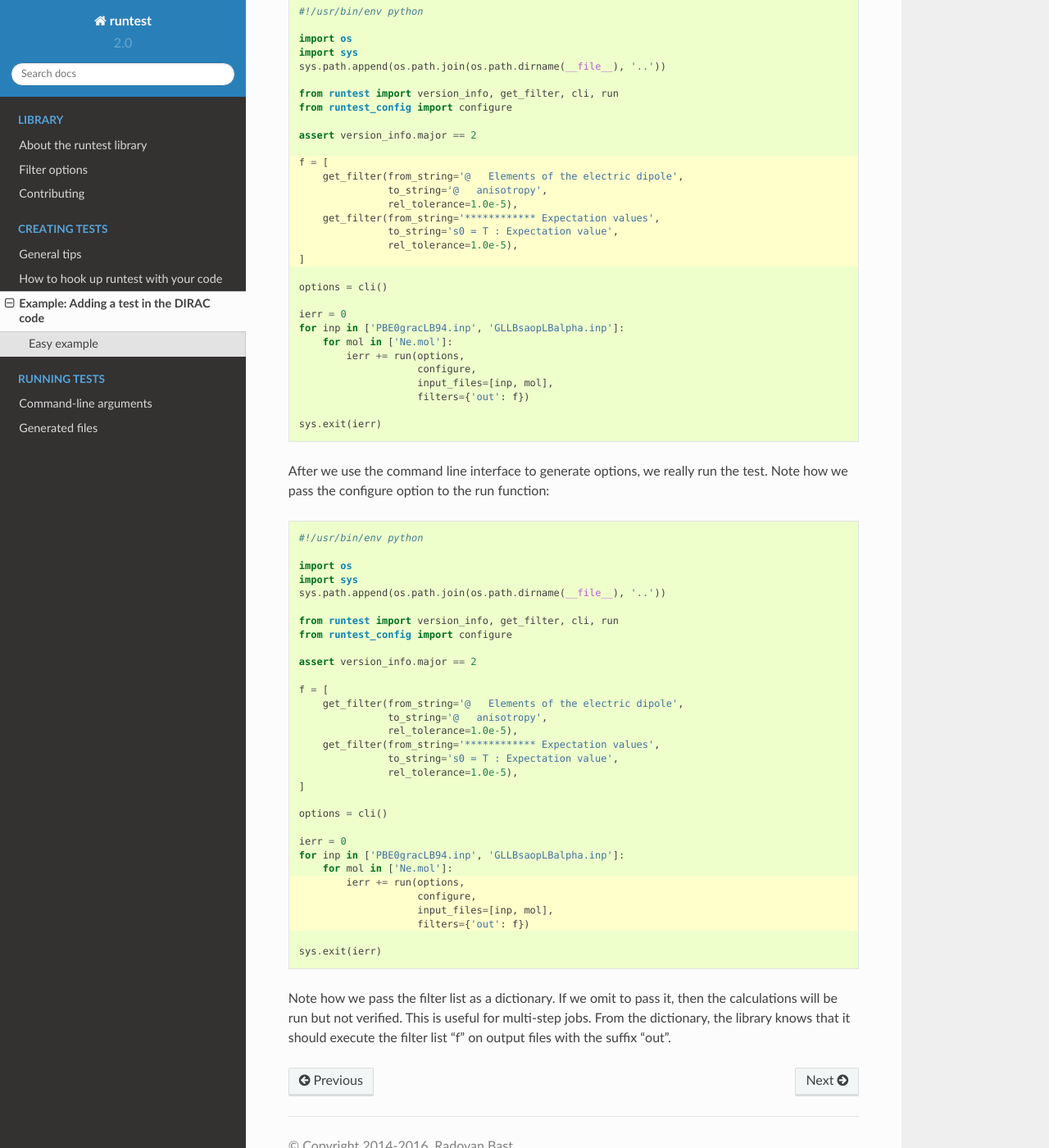
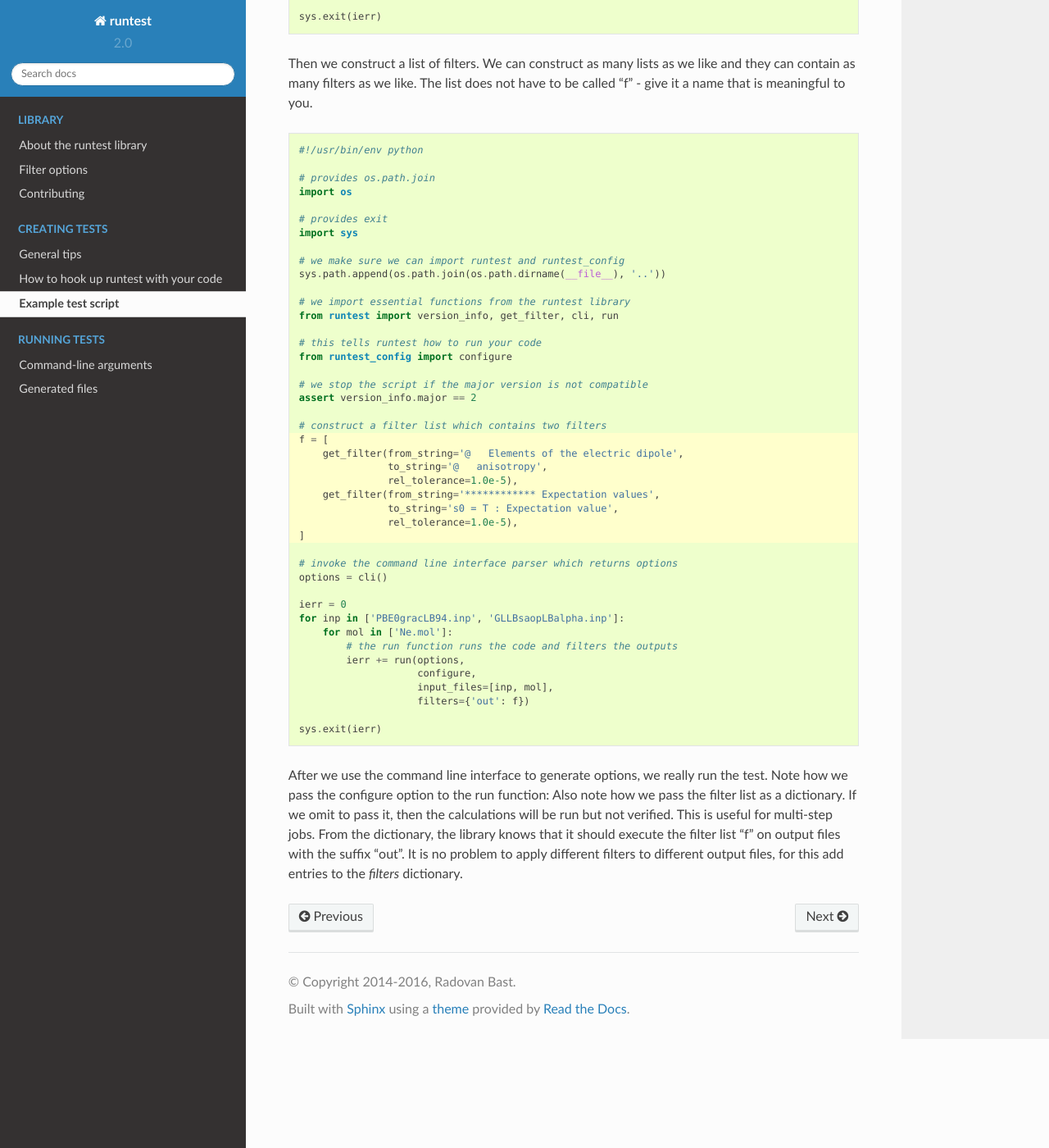
Before and after one commit to bast/runtest, a Sphinx documentation site: the page built from doc/creating/example.rst, in a window 1280 px wide and 1400 px high, scrolled down 962 px. Shown: the whole window at 82% size. Built offline with Sphinx 7.4.7 and the Read the Docs theme 2.0.0, drawn with Linux system fonts in a browser that asks for light colours; some of the changed text lies outside the part shown.

Commit message:
update example

```diff
--- a/doc/creating/example.rst
+++ b/doc/creating/example.rst
@@ -1,29 +1,36 @@
 
 
-Example: Adding a test in the DIRAC code
-========================================
+Example test script
+===================
 
-Easy example
-------------
-
-Let us look at an easy example.
+Let us consider a relatively simple annotated example.
 
 First we import modules that we need (highlighted lines):
 
 .. code-block:: python
-  :emphasize-lines: 3-8
+  :emphasize-lines: 4-16
 
   #!/usr/bin/env python
 
+  # provides os.path.join
   import os
+
+  # provides exit
   import sys
+
+  # we make sure we can import runtest and runtest_config
   sys.path.append(os.path.join(os.path.dirname(__file__), '..'))
 
+  # we import essential functions from the runtest library
   from runtest import version_info, get_filter, cli, run
+
+  # this tells runtest how to run your code
   from runtest_config import configure
 
+  # we stop the script if the major version is not compatible
   assert version_info.major == 2
 
+  # construct a filter list which contains two filters
   f = [
       get_filter(from_string='@   Elements of the electric dipole',
                  to_string='@   anisotropy',
@@ -33,11 +40,13 @@ First we import modules that we need (highlighted lines):
                  rel_tolerance=1.0e-5),
   ]
 
+  # invoke the command line interface parser which returns options
   options = cli()
 
   ierr = 0
   for inp in ['PBE0gracLB94.inp', 'GLLBsaopLBalpha.inp']:
       for mol in ['Ne.mol']:
+          # the run function runs the code and filters the outputs
           ierr += run(options,
                       configure,
                       input_files=[inp, mol],
@@ -45,22 +54,34 @@ First we import modules that we need (highlighted lines):
 
   sys.exit(ierr)
 
-Then we construct a list of filters. We can construct as many lists as we like and they can contain as many filters as we like.
+Then we construct a list of filters. We can construct as many lists as we like
+and they can contain as many filters as we like.  The list does not have to be
+called "f" - give it a name that is meaningful to you.
 
 .. code-block:: python
-  :emphasize-lines: 12-19
+  :emphasize-lines: 22-29
 
   #!/usr/bin/env python
 
+  # provides os.path.join
   import os
+
+  # provides exit
   import sys
+
+  # we make sure we can import runtest and runtest_config
   sys.path.append(os.path.join(os.path.dirname(__file__), '..'))
 
+  # we import essential functions from the runtest library
   from runtest import version_info, get_filter, cli, run
+
+  # this tells runtest how to run your code
   from runtest_config import configure
 
+  # we stop the script if the major version is not compatible
   assert version_info.major == 2
 
+  # construct a filter list which contains two filters
   f = [
       get_filter(from_string='@   Elements of the electric dipole',
                  to_string='@   anisotropy',
@@ -70,11 +91,13 @@ Then we construct a list of filters. We can construct as many lists as we like a
                  rel_tolerance=1.0e-5),
   ]
 
+  # invoke the command line interface parser which returns options
   options = cli()
 
   ierr = 0
   for inp in ['PBE0gracLB94.inp', 'GLLBsaopLBalpha.inp']:
       for mol in ['Ne.mol']:
+          # the run function runs the code and filters the outputs
           ierr += run(options,
                       configure,
                       input_files=[inp, mol],
@@ -82,45 +105,11 @@ Then we construct a list of filters. We can construct as many lists as we like a
 
   sys.exit(ierr)
 
-After we use the command line interface to generate options, we really run the test.
-Note how we pass the configure option to the run function:
-
-.. code-block:: python
-  :emphasize-lines: 26-29
-
-  #!/usr/bin/env python
-
-  import os
-  import sys
-  sys.path.append(os.path.join(os.path.dirname(__file__), '..'))
-
-  from runtest import version_info, get_filter, cli, run
-  from runtest_config import configure
-
-  assert version_info.major == 2
-
-  f = [
-      get_filter(from_string='@   Elements of the electric dipole',
-                 to_string='@   anisotropy',
-                 rel_tolerance=1.0e-5),
-      get_filter(from_string='************ Expectation values',
-                 to_string='s0 = T : Expectation value',
-                 rel_tolerance=1.0e-5),
-  ]
-
-  options = cli()
-
-  ierr = 0
-  for inp in ['PBE0gracLB94.inp', 'GLLBsaopLBalpha.inp']:
-      for mol in ['Ne.mol']:
-          ierr += run(options,
-                      configure,
-                      input_files=[inp, mol],
-                      filters={'out': f})
-
-  sys.exit(ierr)
-
-Note how we pass the filter list as a dictionary. If we omit to pass it, then
-the calculations will be run but not verified. This is useful for multi-step
-jobs.  From the dictionary, the library knows that it should execute the filter
-list "f" on output files with the suffix "out".
+After we use the command line interface to generate options, we really run the
+test.  Note how we pass the configure option to the run function: Also note how
+we pass the filter list as a dictionary. If we omit to pass it, then the
+calculations will be run but not verified. This is useful for multi-step jobs.
+From the dictionary, the library knows that it should execute the filter list
+"f" on output files with the suffix "out". It is no problem to apply different
+filters to different output files, for this add entries to the `filters`
+dictionary.
```
